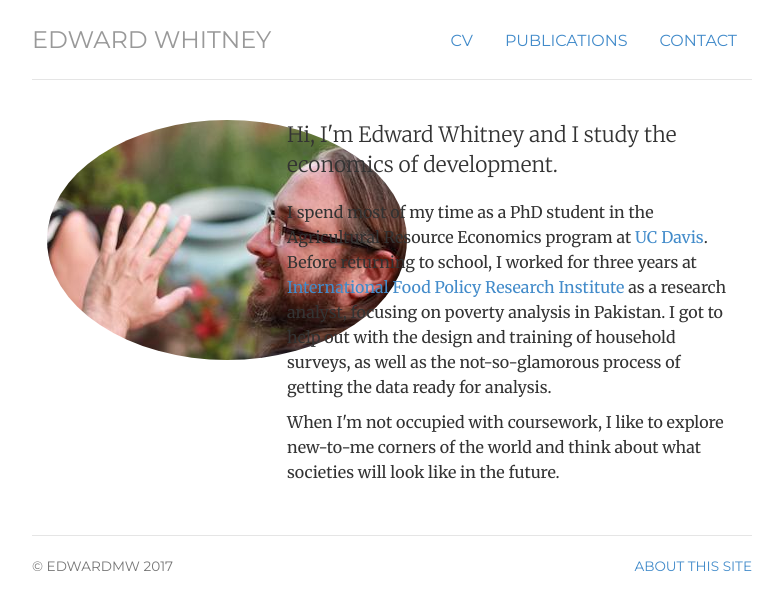
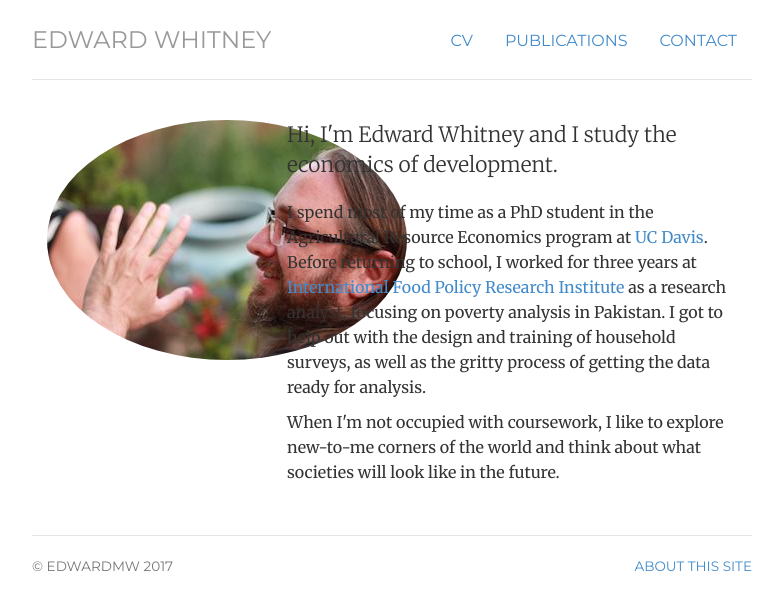
Before and after one commit to edwardmw/edwardmwhitney, a Jekyll site: the page built from index.html, in a window 1280 px wide. Shown: the top 610 px of the page, without its empty margins (248-1031 px from the left). Built offline with Jekyll 4.4.1, drawn with Linux system fonts in a browser that asks for light colours.

Commit message:
commit1.56

```diff
--- a/index.html
+++ b/index.html
@@ -14,7 +14,7 @@
 	<div itemscope itemtype="http://data-vocabulary.org/Person" class="col-sm-8">
 	<p class="lead">Hi, I'm <span itemprop="name">Edward Whitney</span> and I study the economics of development.</p>
 
-	<p>I spend most of my time as a <span itemprop="title">PhD student</span> in the Agricultural Resource Economics program at  <a href="https://are.ucdavis.edu/">UC Davis</a>. Before returning to school, I worked for three years at <a href="https://ifpri.org/">International Food Policy Research Institute</a> as a research analyst, focusing on poverty analysis in Pakistan. I got to help out with the design and training of household surveys, as well as the not-so-glamorous process of getting the data ready for analysis. </p>
+	<p>I spend most of my time as a <span itemprop="title">PhD student</span> in the Agricultural Resource Economics program at  <a href="https://are.ucdavis.edu/">UC Davis</a>. Before returning to school, I worked for three years at <a href="https://ifpri.org/">International Food Policy Research Institute</a> as a research analyst, focusing on poverty analysis in Pakistan. I got to help out with the design and training of household surveys, as well as the gritty process of getting the data ready for analysis. </p>
 
 	<p>When I'm not occupied with coursework, I like to explore new-to-me corners of the world and think about what societies will look like in the future.</p>
 	</div>
```
